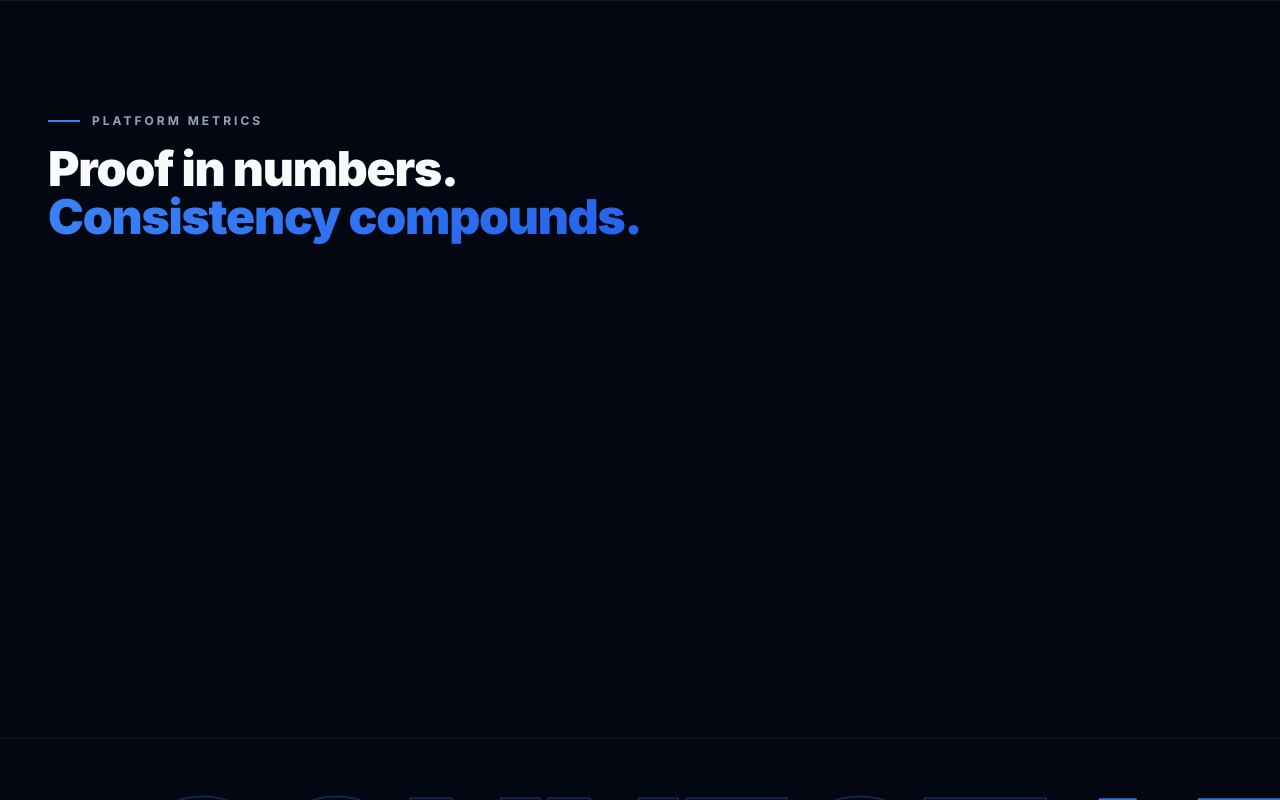
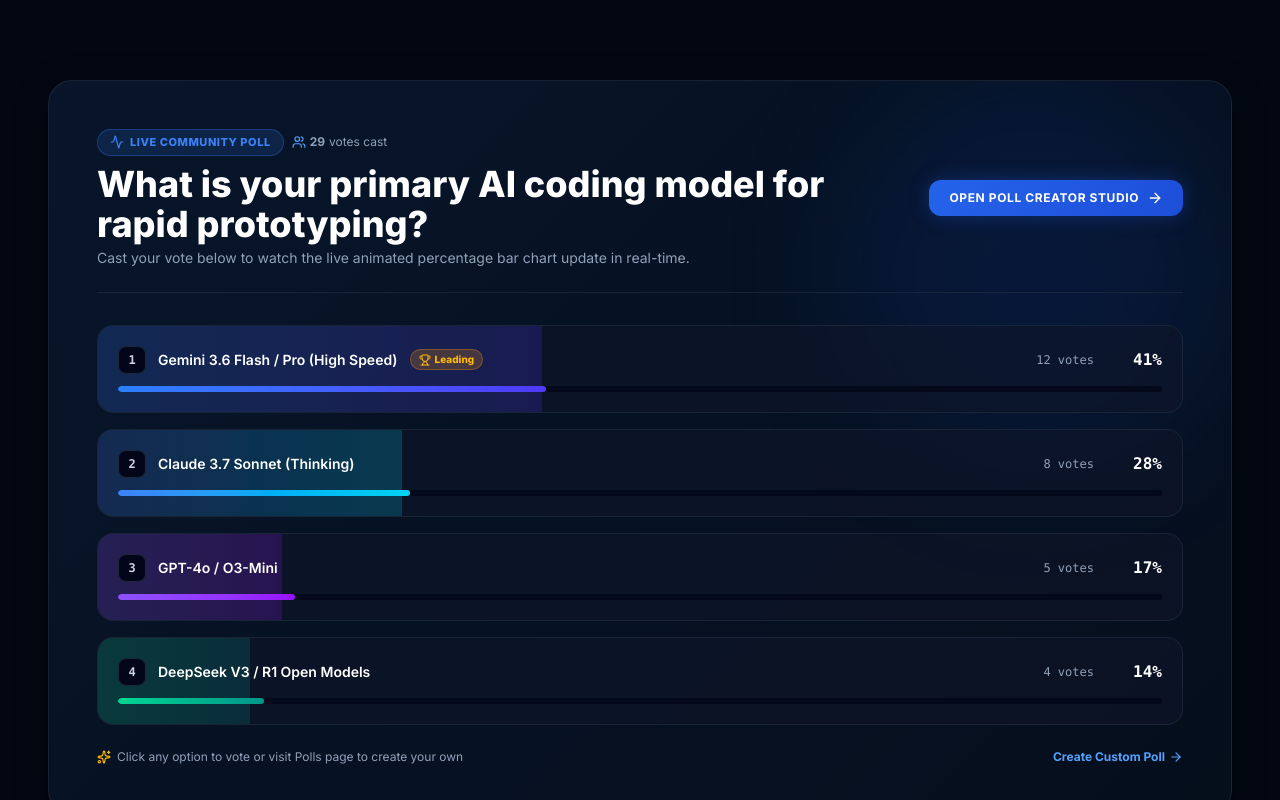
Before and after one commit to Chhayakanta-Maharana/ABTalks, a Next.js app: page / in a window 1280 px wide. Shown: the part 880-1680 px from the top of the page. Built offline with nearby package versions, Linux system fonts and the light colour scheme.

Commit message:
feat: embed interactive Live Poll section directly on homepage and ensure active default poll on polls studio

```diff
--- a/src/app/page.tsx
+++ b/src/app/page.tsx
@@ -9,6 +9,7 @@
 import GiantTypography from "@/components/GiantTypography";
 import PlatformShowcase from "@/components/PlatformShowcase";
 import DataVisualization from "@/components/DataVisualization";
+import LivePollSection from "@/components/LivePollSection";
 import FeatureCards from "@/components/FeatureCards";
 import FullScreenStatement from "@/components/FullScreenStatement";
 import Testimonials from "@/components/Testimonials";
@@ -23,6 +24,7 @@
       <div className="relative z-10">
         <Navbar />
         <Hero />
+        <LivePollSection />
         <StatsSection />
         <GiantTypography />
         <PlatformShowcase />
--- a/src/app/polls/page.tsx
+++ b/src/app/polls/page.tsx
@@ -70,13 +70,30 @@
   "from-rose-500 to-pink-600"
 ];
 
-const INITIAL_POLLS: Poll[] = [];
+const DEFAULT_POLL: Poll = {
+  id: "poll-active-main",
+  question: "What is your primary AI coding model for rapid prototyping?",
+  category: "AI & Engineering",
+  options: [
+    { id: "opt-1", text: "Gemini 3.6 Flash / Pro (High Speed)", votes: 0, color: "from-blue-500 to-indigo-600" },
+    { id: "opt-2", text: "Claude 3.7 Sonnet (Thinking)", votes: 0, color: "from-[#3B82F6] to-cyan-400" },
+    { id: "opt-3", text: "GPT-4o / O3-Mini", votes: 0, color: "from-violet-500 to-purple-600" },
+    { id: "opt-4", text: "DeepSeek V3 / R1 Open Models", votes: 0, color: "from-emerald-400 to-teal-600" }
+  ],
+  totalVotes: 0,
+  createdAt: "Just now",
+  expiresInMinutes: 20,
+  isClosed: false,
+  userVotedOptionId: null
+};
+
+const INITIAL_POLLS: Poll[] = [DEFAULT_POLL];
 
 const INITIAL_ACTIVITIES: LiveActivity[] = [];
 
 export default function PollsPage() {
   const [polls, setPolls] = useState<Poll[]>(INITIAL_POLLS);
-  const [selectedPollId, setSelectedPollId] = useState<string>("poll-101");
+  const [selectedPollId, setSelectedPollId] = useState<string>("poll-active-main");
   const [activeTab, setActiveTab] = useState<"vote" | "manage" | "analytics" | "prompt">("vote");
   const [chartType, setChartType] = useState<"bar" | "donut" | "table">("bar");
 
--- /dev/null
+++ b/src/components/LivePollSection.tsx
@@ -0,0 +1,149 @@
+"use client";
+
+import React, { useState } from "react";
+import Link from "next/link";
+import { BarChart3, Check, Trophy, ArrowRight, Sparkles, Activity, Users } from "lucide-react";
+
+interface PollOption {
+  id: string;
+  text: string;
+  votes: number;
+  color: string;
+}
+
+const INITIAL_OPTIONS: PollOption[] = [
+  { id: "opt-1", text: "Gemini 3.6 Flash / Pro (High Speed)", votes: 12, color: "from-blue-500 to-indigo-600" },
+  { id: "opt-2", text: "Claude 3.7 Sonnet (Thinking)", votes: 8, color: "from-[#3B82F6] to-cyan-400" },
+  { id: "opt-3", text: "GPT-4o / O3-Mini", votes: 5, color: "from-violet-500 to-purple-600" },
+  { id: "opt-4", text: "DeepSeek V3 / R1 Open Models", votes: 4, color: "from-emerald-400 to-teal-600" }
+];
+
+export default function LivePollSection() {
+  const [options, setOptions] = useState<PollOption[]>(INITIAL_OPTIONS);
+  const [votedOptionId, setVotedOptionId] = useState<string | null>(null);
+
+  const totalVotes = options.reduce((acc, opt) => acc + opt.votes, 0);
+  const leadingOption = [...options].sort((a, b) => b.votes - a.votes)[0];
+
+  const handleVote = (optionId: string) => {
+    if (votedOptionId === optionId) return;
+
+    setOptions((prev) =>
+      prev.map((opt) => {
+        if (opt.id === optionId) return { ...opt, votes: opt.votes + 1 };
+        if (votedOptionId && opt.id === votedOptionId) return { ...opt, votes: Math.max(0, opt.votes - 1) };
+        return opt;
+      })
+    );
+    setVotedOptionId(optionId);
+  };
+
+  return (
+    <section className="py-20 px-4 sm:px-6 md:px-12 relative z-10 max-w-7xl mx-auto">
+      <div className="navy-card p-6 sm:p-10 md:p-12 rounded-3xl border border-slate-800/80 relative overflow-hidden">
+        {/* Glow effect */}
+        <div className="absolute top-0 right-0 w-96 h-96 bg-blue-600/10 rounded-full blur-3xl pointer-events-none" />
+
+        <div className="flex flex-col md:flex-row items-start md:items-center justify-between gap-6 mb-8 border-b border-slate-800/80 pb-6 relative z-10">
+          <div>
+            <div className="flex items-center gap-2 mb-2">
+              <span className="inline-flex items-center gap-1.5 px-3 py-1 rounded-full text-[11px] font-extrabold bg-[#3B82F6]/15 border border-[#3B82F6]/30 text-[#3B82F6] uppercase tracking-wider">
+                <Activity className="w-3.5 h-3.5" /> LIVE COMMUNITY POLL
+              </span>
+              <span className="text-xs text-slate-400 flex items-center gap-1">
+                <Users className="w-3.5 h-3.5 text-blue-400" /> <strong>{totalVotes}</strong> votes cast
+              </span>
+            </div>
+            <h2 className="text-2xl sm:text-3xl md:text-4xl font-extrabold text-white">
+              What is your primary AI coding model for rapid prototyping?
+            </h2>
+            <p className="text-xs sm:text-sm text-slate-400 mt-1">
+              Cast your vote below to watch the live animated percentage bar chart update in real-time.
+            </p>
+          </div>
+
+          <Link
+            href="/polls"
+            className="inline-flex items-center gap-2 px-5 py-2.5 rounded-xl bg-[linear-gradient(135deg,#2563EB,#1D4ED8)] hover:bg-[linear-gradient(135deg,#3B82F6,#2563EB)] text-white text-xs font-bold tracking-wider uppercase shadow-[0_0_20px_rgba(37,99,235,0.3)] transition-all whitespace-nowrap"
+          >
+            <span>Open Poll Creator Studio</span>
+            <ArrowRight className="w-4 h-4" />
+          </Link>
+        </div>
+
+        {/* Interactive Bar Chart Options */}
+        <div className="space-y-4 relative z-10">
+          {options.map((option, idx) => {
+            const percentage = totalVotes > 0 ? Math.round((option.votes / totalVotes) * 100) : 0;
+            const isVoted = votedOptionId === option.id;
+            const isLeading = leadingOption?.id === option.id && option.votes > 0;
+
+            return (
+              <div
+                key={option.id}
+                onClick={() => handleVote(option.id)}
+                className={`group relative p-4 sm:p-5 rounded-2xl border transition-all duration-300 cursor-pointer overflow-hidden ${
+                  isVoted
+                    ? "bg-blue-950/40 border-[#3B82F6] shadow-[0_0_25px_rgba(59,130,246,0.3)] ring-1 ring-[#3B82F6]"
+                    : "bg-slate-900/60 border-slate-800/80 hover:border-slate-700 hover:bg-slate-900/90"
+                }`}
+              >
+                {/* Background Fill Bar */}
+                <div
+                  className={`absolute top-0 bottom-0 left-0 bg-gradient-to-r ${option.color} opacity-20 transition-all duration-700 ease-out`}
+                  style={{ width: `${percentage}%` }}
+                />
+
+                {/* Content */}
+                <div className="relative z-10 flex items-center justify-between gap-4">
+                  <div className="flex items-center gap-3 min-w-0">
+                    <span className="w-7 h-7 rounded-lg bg-slate-950 border border-slate-800 text-xs font-mono font-bold flex items-center justify-center text-slate-300">
+                      {idx + 1}
+                    </span>
+                    <span className="text-sm font-semibold text-white truncate">{option.text}</span>
+                    {isVoted && (
+                      <span className="inline-flex items-center gap-1 text-[10px] font-extrabold px-2 py-0.5 rounded-full bg-blue-500/20 text-blue-400 border border-blue-500/30">
+                        <Check className="w-3 h-3" /> Voted
+                      </span>
+                    )}
+                    {isLeading && (
+                      <span className="inline-flex items-center gap-1 text-[10px] font-extrabold px-2 py-0.5 rounded-full bg-amber-500/20 text-amber-400 border border-amber-500/30">
+                        <Trophy className="w-3 h-3" /> Leading
+                      </span>
+                    )}
+                  </div>
+
+                  <div className="flex items-center gap-3 text-right">
+                    <span className="text-xs text-slate-400 font-mono hidden sm:inline">
+                      {option.votes} votes
+                    </span>
+                    <span className="text-base font-black text-white font-mono w-14 text-right">
+                      {percentage}%
+                    </span>
+                  </div>
+                </div>
+
+                {/* Progress bar */}
+                <div className="relative z-10 w-full h-1.5 bg-slate-950/80 rounded-full mt-3 overflow-hidden">
+                  <div
+                    className={`h-full bg-gradient-to-r ${option.color} transition-all duration-1000 ease-out rounded-full`}
+                    style={{ width: `${percentage}%` }}
+                  />
+                </div>
+              </div>
+            );
+          })}
+        </div>
+
+        <div className="mt-6 flex items-center justify-between text-xs text-slate-400 relative z-10">
+          <span className="flex items-center gap-1.5">
+            <Sparkles className="w-3.5 h-3.5 text-amber-400" /> Click any option to vote or visit Polls page to create your own
+          </span>
+          <Link href="/polls" className="text-blue-400 font-bold hover:underline flex items-center gap-1">
+            Create Custom Poll <ArrowRight className="w-3.5 h-3.5" />
+          </Link>
+        </div>
+      </div>
+    </section>
+  );
+}
```
